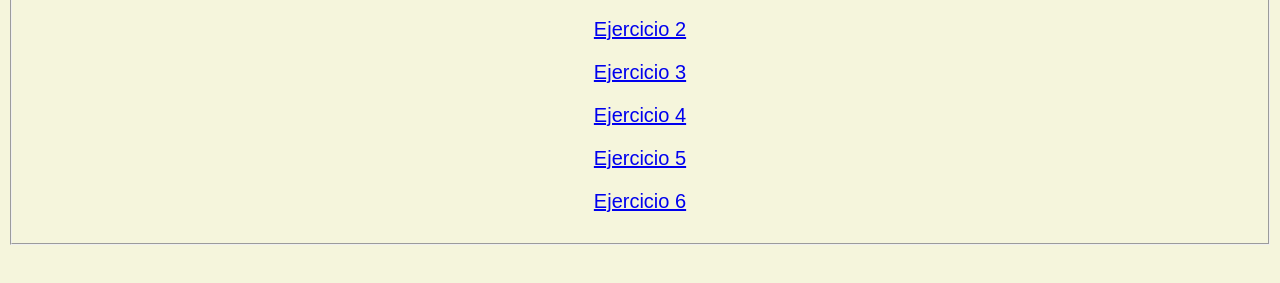
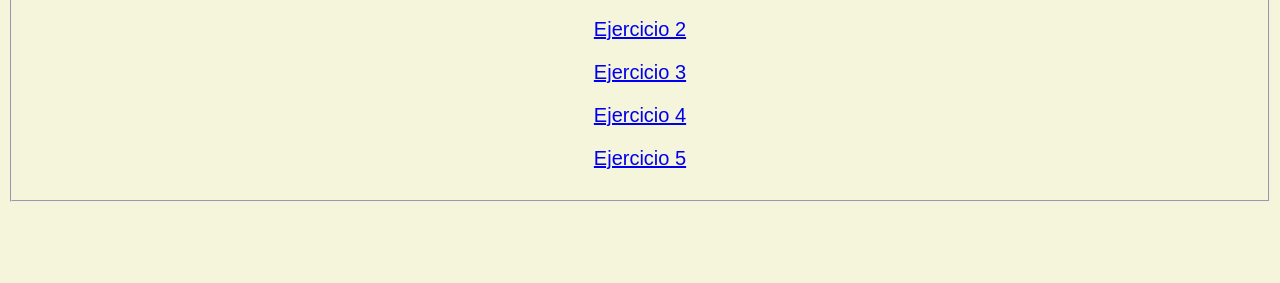
Before and after one commit to AngieBayasG/PWATAREA3, a plain HTML site: page index.html in a window 1280 px wide. Shown: the part 163-446 px from the top of the page. Drawn offline with Linux system fonts and the light colour scheme.

Commit message:
Update index.html

```diff
--- a/index.html
+++ b/index.html
@@ -40,8 +40,6 @@
         <p align="center"><a href="https://pwatarea3ej03.angiedanne06.repl.co/"> Ejercicio 3 </a><br>
           <p align="center"><a href="https://pwatare3ej04.angiedanne06.repl.co/"> Ejercicio 4 </a><br>
             <p align="center"><a href="https://pwatarea3ej05.angiedanne06.repl.co/"> Ejercicio 5 </a><br>
-              <p align="center"><a href="http://localhost/PwaTarea3_Ej06/"> Ejercicio 6 </a><br>
-
   </fieldset>
 </body>
 </html>
```
